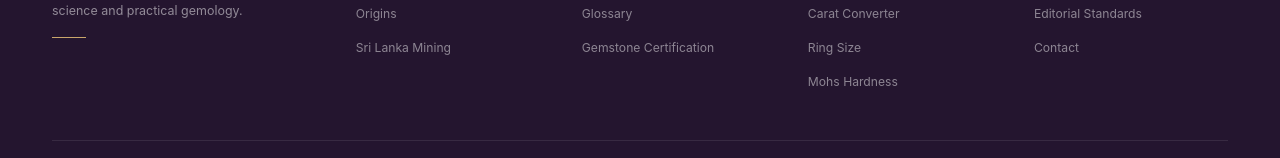
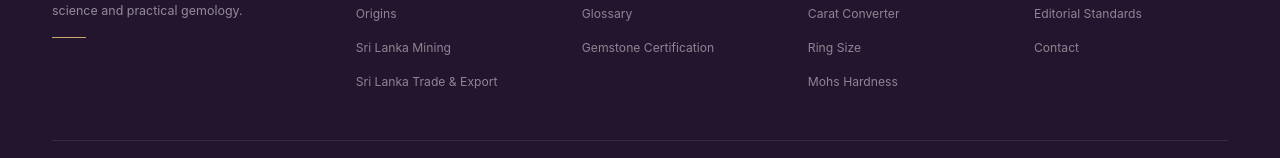
Before and after one commit to LinukaBandara/GemologyX, a Next.js app: page / in a window 1280 px wide. Shown: the part 4615-4773 px from the top of the page. Built offline with nearby package versions, Linux system fonts and the light colour scheme.

Commit message:
Link trade and export hub in footer

```diff
--- a/src/components/site-footer.tsx
+++ b/src/components/site-footer.tsx
@@ -7,6 +7,7 @@ const COLUMNS: { title: string; links: { label: string; href: string }[] }[] = [
       { label: "Gemstones", href: "/gemstones" },
       { label: "Origins", href: "/origins" },
       { label: "Sri Lanka Mining", href: "/sri-lanka-mining" },
+      { label: "Sri Lanka Trade & Export", href: "/sri-lanka-trade-export" },
     ],
   },
   {
```
